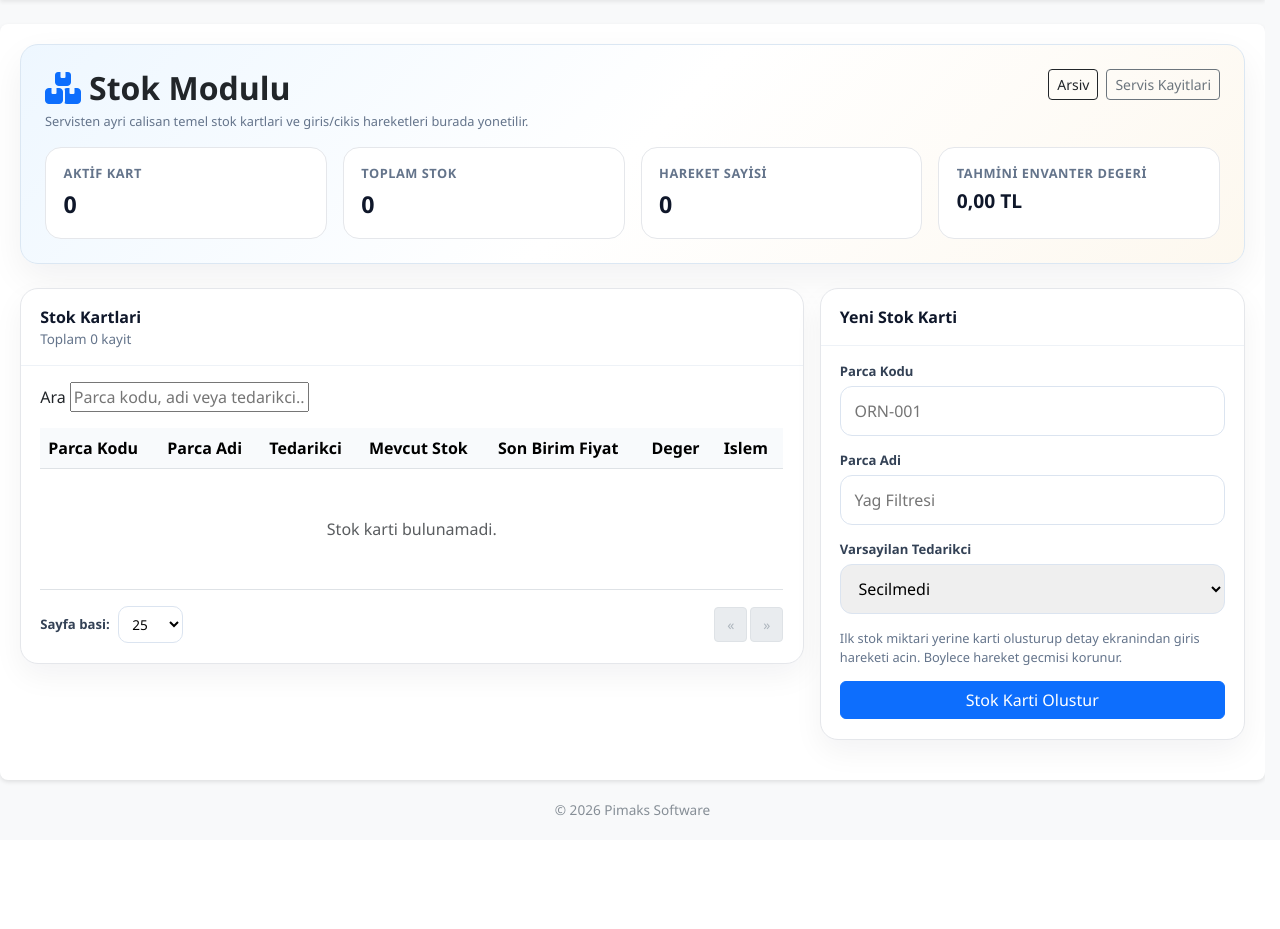
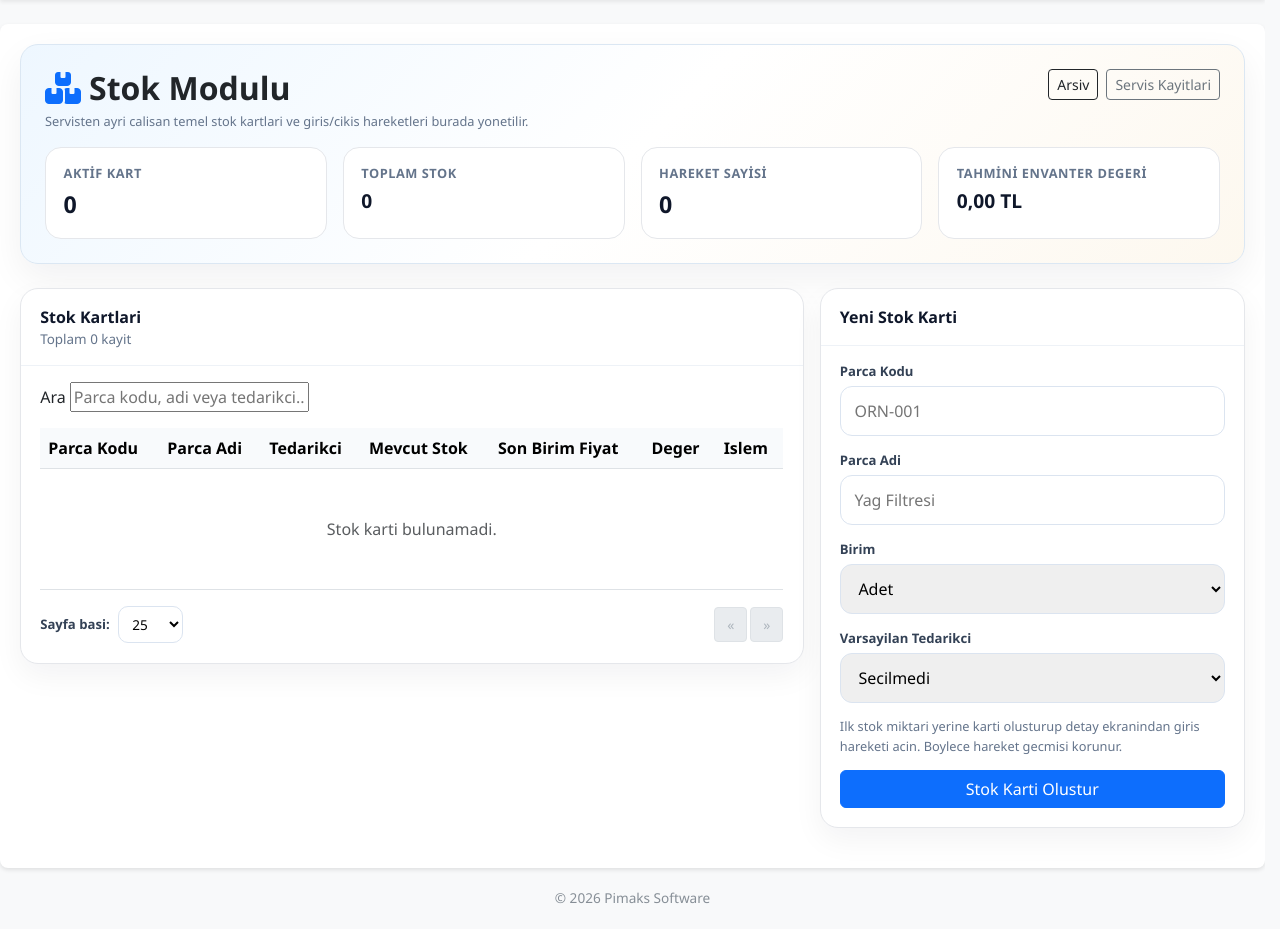
Before and after one commit to pimaksinsaat-cmyk/kiralama_projesi_v4, a Flask app: page /stok/ in a window 1280 px wide. Shown: the part 116-1045 px from the top of the page. Before the commit the page ends 932 px from the top, so only its background shows below. Run offline with Flask 3, Linux system fonts and the light colour scheme; the visitor is signed in with stand-in values (Sample User, id 1); data comes from the database, SQL or seed files in the repository; data that the repository does not hold is empty; some libraries are stand-ins or nearby versions.

Commit message:
Stok: ondalik miktar destegi ve birim secimi
- stok_hareket.adet ve stok_karti.mevcut_stok INTEGER -> NUMERIC(15,3)
- StokKarti'ye birim alani eklendi (adet, kg, lt, mt vb.)
- Harekette miktar yaninda birim secici; secim kart birimini gunceller
- Mevcut stok ve hareket listesinde Turkce format + birim gosterimi

Co-Authored-By: Claude Sonnet 4.6 <noreply@anthropic.com>

```diff
--- a/app/services/stok_services.py
+++ b/app/services/stok_services.py
@@ -75,7 +75,8 @@ def _parse_date(value):
 class StokKartiService(BaseService):
     model = StokKarti
     use_soft_delete = True
-    updatable_fields = {'parca_kodu', 'parca_adi', 'varsayilan_tedarikci_id'}
+    updatable_fields = {'parca_kodu', 'parca_adi', 'birim', 'varsayilan_tedarikci_id'}
+    GECERLI_BIRIMLER = {'adet', 'kg', 'gr', 'lt', 'ml', 'mt', 'cm', 'mm', 'koli', 'paket', 'kutu', 'teneke', 'varil'}
 
     @classmethod
     def validate(cls, instance, is_new=True):
@@ -86,6 +87,8 @@ class StokKartiService(BaseService):
             raise ValidationError('Parca kodu zorunludur.')
         if not instance.parca_adi:
             raise ValidationError('Parca adi zorunludur.')
+        if instance.birim and instance.birim not in cls.GECERLI_BIRIMLER:
+            raise ValidationError(f"Gecersiz birim. Gecerli birimler: {', '.join(sorted(cls.GECERLI_BIRIMLER))}")
 
         mevcut_kart = cls.model.query.filter(cls.model.parca_kodu == instance.parca_kodu).first()
         if mevcut_kart and mevcut_kart.id != instance.id:
@@ -103,17 +106,12 @@ class StokKartiService(BaseService):
         if instance.mevcut_stok is None:
             instance.mevcut_stok = 0
 
-        try:
-            instance.mevcut_stok = int(instance.mevcut_stok)
-        except (TypeError, ValueError) as exc:
-            raise ValidationError('Mevcut stok tam sayi olmalidir.') from exc
-
         if instance.mevcut_stok < 0:
             raise ValidationError('Mevcut stok eksi olamaz.')
 
     @classmethod
     def before_delete(cls, instance):
-        if int(instance.mevcut_stok or 0) > 0:
+        if (instance.mevcut_stok or 0) > 0:
             raise ValidationError('Mevcut stogu sifir olmayan kart arsivlenemez.')
 
     @classmethod
@@ -121,6 +119,7 @@ class StokKartiService(BaseService):
         instance = cls.model(
             parca_kodu=_clean_text(payload.get('parca_kodu')),
             parca_adi=_clean_text(payload.get('parca_adi')),
+            birim=_clean_text(payload.get('birim')) or 'adet',
             varsayilan_tedarikci_id=payload.get('varsayilan_tedarikci_id') or None,
             mevcut_stok=0,
         )
@@ -131,6 +130,7 @@ class StokKartiService(BaseService):
         data = {
             'parca_kodu': _clean_text(payload.get('parca_kodu')),
             'parca_adi': _clean_text(payload.get('parca_adi')),
+            'birim': _clean_text(payload.get('birim')) or 'adet',
             'varsayilan_tedarikci_id': payload.get('varsayilan_tedarikci_id') or None,
         }
         return cls.update(card_id, data, actor_id=actor_id)
@@ -205,9 +205,9 @@ class StokHareketService(BaseService):
         if hareket_tipi not in {'giris', 'cikis'}:
             raise ValidationError('Hareket tipi gecersiz.')
 
-        adet = _parse_int(payload.get('adet'), required=True)
+        adet = _parse_decimal(payload.get('adet'), required=True)
         if adet <= 0:
-            raise ValidationError('Adet sifirdan buyuk olmalidir.')
+            raise ValidationError('Miktar sifirdan buyuk olmalidir.')
 
         birim_fiyat = _parse_decimal(payload.get('birim_fiyat'), required=(hareket_tipi == 'giris'))
         if birim_fiyat is None:
@@ -223,7 +223,7 @@ class StokHareketService(BaseService):
             if not firma:
                 raise ValidationError('Secilen firma bulunamadi.')
 
-        if hareket_tipi == 'cikis' and int(stok_karti.mevcut_stok or 0) < adet:
+        if hareket_tipi == 'cikis' and (stok_karti.mevcut_stok or 0) < adet:
             raise ValidationError(
                 f"'{stok_karti.parca_adi}' icin yeterli stok yok. Mevcut: {stok_karti.mevcut_stok or 0}"
             )
@@ -242,7 +242,7 @@ class StokHareketService(BaseService):
             )
 
             stok_delta = adet if hareket_tipi == 'giris' else -adet
-            stok_karti.mevcut_stok = int(stok_karti.mevcut_stok or 0) + stok_delta
+            stok_karti.mevcut_stok = (stok_karti.mevcut_stok or 0) + stok_delta
 
             db.session.add(stok_karti)
             cls.save(hareket, actor_id=actor_id, auto_commit=False)
@@ -265,8 +265,8 @@ class StokHareketService(BaseService):
         if not stok_karti:
             raise ValidationError('Bagli stok karti bulunamadi.')
 
-        ters_stok_delta = -int(hareket.adet or 0) if hareket.hareket_tipi == 'giris' else int(hareket.adet or 0)
-        yeni_stok = int(stok_karti.mevcut_stok or 0) + ters_stok_delta
+        ters_stok_delta = -(hareket.adet or 0) if hareket.hareket_tipi == 'giris' else (hareket.adet or 0)
+        yeni_stok = (stok_karti.mevcut_stok or 0) + ters_stok_delta
 
         if yeni_stok < 0:
             raise ValidationError(
--- a/app/stok/routes.py
+++ b/app/stok/routes.py
@@ -258,6 +258,12 @@ def guncelle(kart_id):
 @login_required
 def hareket_ekle(kart_id):
     try:
+        birim_hareket = request.form.get('birim_hareket', '').strip()
+        if birim_hareket and birim_hareket in StokKartiService.GECERLI_BIRIMLER:
+            kart = StokKarti.query.get(kart_id)
+            if kart and kart.birim != birim_hareket:
+                kart.birim = birim_hareket
+                db.session.add(kart)
         hareket = StokHareketService.create_movement(kart_id, request.form, actor_id=get_actor_id())
         OperationLogService.log(
             module='stok',
--- a/app/templates/stok/index.html
+++ b/app/templates/stok/index.html
@@ -5,6 +5,9 @@
 {% block content %}
 {% macro money(value) -%}
 {{ '{:,.2f}'.format(value or 0).replace(',', '_').replace('.', ',').replace('_', '.') }} TL
+{%- endmacro %}
+{% macro miktar(value, birim) -%}
+{{ '{:,.3f}'.format((value or 0)|float).rstrip('0').rstrip('.').replace(',', '_').replace('.', ',').replace('_', '.') }} {{ birim or 'adet' }}
 {%- endmacro %}
 {% macro kisa_firma(ad) -%}
 {{ (ad or '').split()[:4] | join(' ') }}
@@ -68,7 +71,7 @@
             </div>
             <div class="stock-card">
                 <div class="label">Toplam Stok</div>
-                <div class="value">{{ toplam_stok_adedi }}</div>
+                <div class="value" style="font-size:1.2rem;">{{ '{:,.3f}'.format((toplam_stok_adedi or 0)|float).rstrip('0').rstrip('.').replace(',', '_').replace('.', ',').replace('_', '.') }}</div>
             </div>
             <div class="stock-card">
                 <div class="label">Hareket Sayisi</div>
@@ -118,7 +121,7 @@
                                 <td>{{ kart.parca_adi }}</td>
                                 <td>{{ kisa_firma(kart.varsayilan_tedarikci.firma_adi) if kart.varsayilan_tedarikci else '-' }}</td>
                                 <td>
-                                    <span class="stock-pill {{ 'ok' if (kart.mevcut_stok or 0) > 0 else 'zero' }}">{{ kart.mevcut_stok or 0 }}</span>
+                                    <span class="stock-pill {{ 'ok' if (kart.mevcut_stok or 0) > 0 else 'zero' }}">{{ miktar(kart.mevcut_stok, kart.birim) }}</span>
                                 </td>
                                 <td class="money-value">{{ money(kart.son_birim_fiyat) }}</td>
                                 <td class="money-value fw-semibold">{{ money(kart.stok_degeri) }}</td>
@@ -191,6 +194,24 @@
                         <input type="text" name="parca_adi" placeholder="Yag Filtresi" required>
                     </div>
                     <div>
+                        <label>Birim</label>
+                        <select name="birim">
+                            <option value="adet">Adet</option>
+                            <option value="kg">kg</option>
+                            <option value="gr">gr</option>
+                            <option value="lt">Lt</option>
+                            <option value="ml">ml</option>
+                            <option value="mt">mt</option>
+                            <option value="cm">cm</option>
+                            <option value="mm">mm</option>
+                            <option value="koli">Koli</option>
+                            <option value="paket">Paket</option>
+                            <option value="kutu">Kutu</option>
+                            <option value="teneke">Teneke</option>
+                            <option value="varil">Varil</option>
+                        </select>
+                    </div>
+                    <div>
                         <label>Varsayilan Tedarikci</label>
                         <select name="varsayilan_tedarikci_id">
                             <option value="">Secilmedi</option>
```
Also changed, not shown: app/filo/models.py (+8 -3 lines), app/templates/stok/detay.html (+26 -6 lines), migrations/versions/m1h7i8j9k0l1_stok_adet_numeric_ondalik.py (added, +41 -0 lines).
